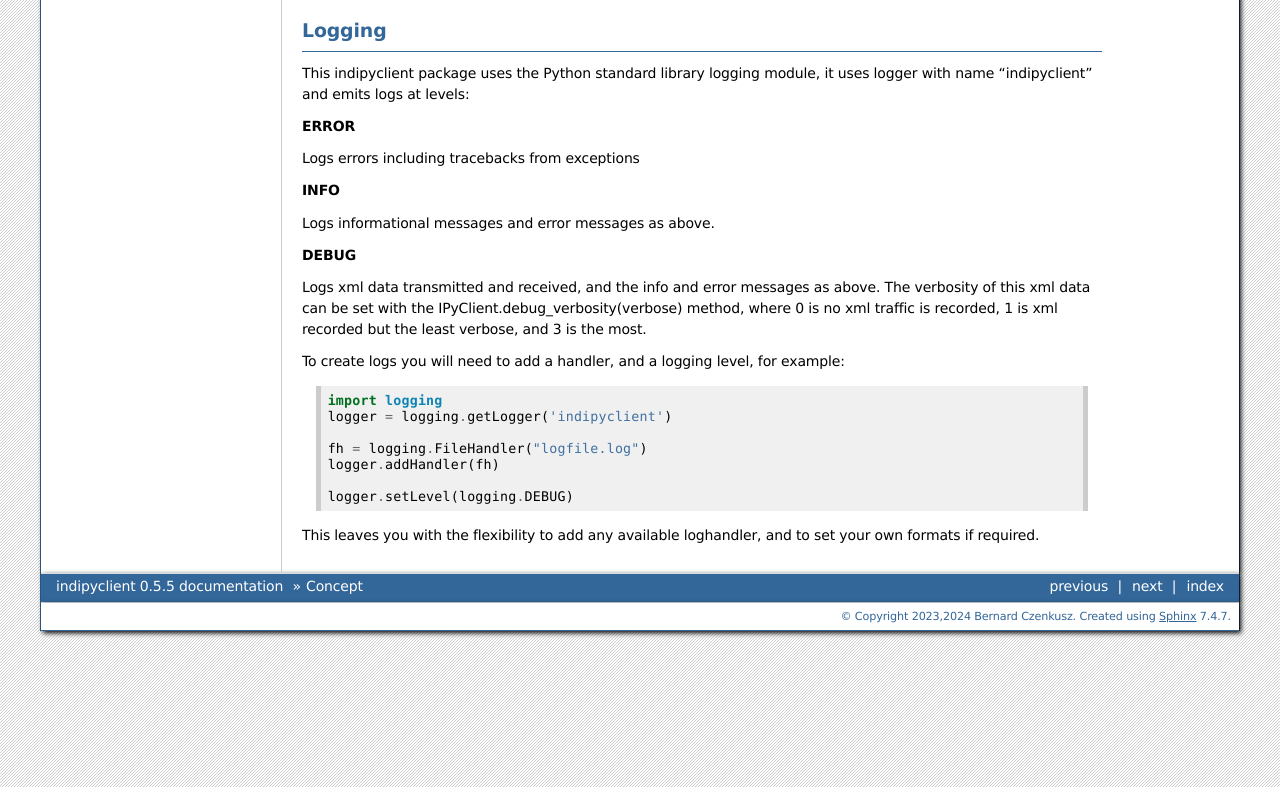
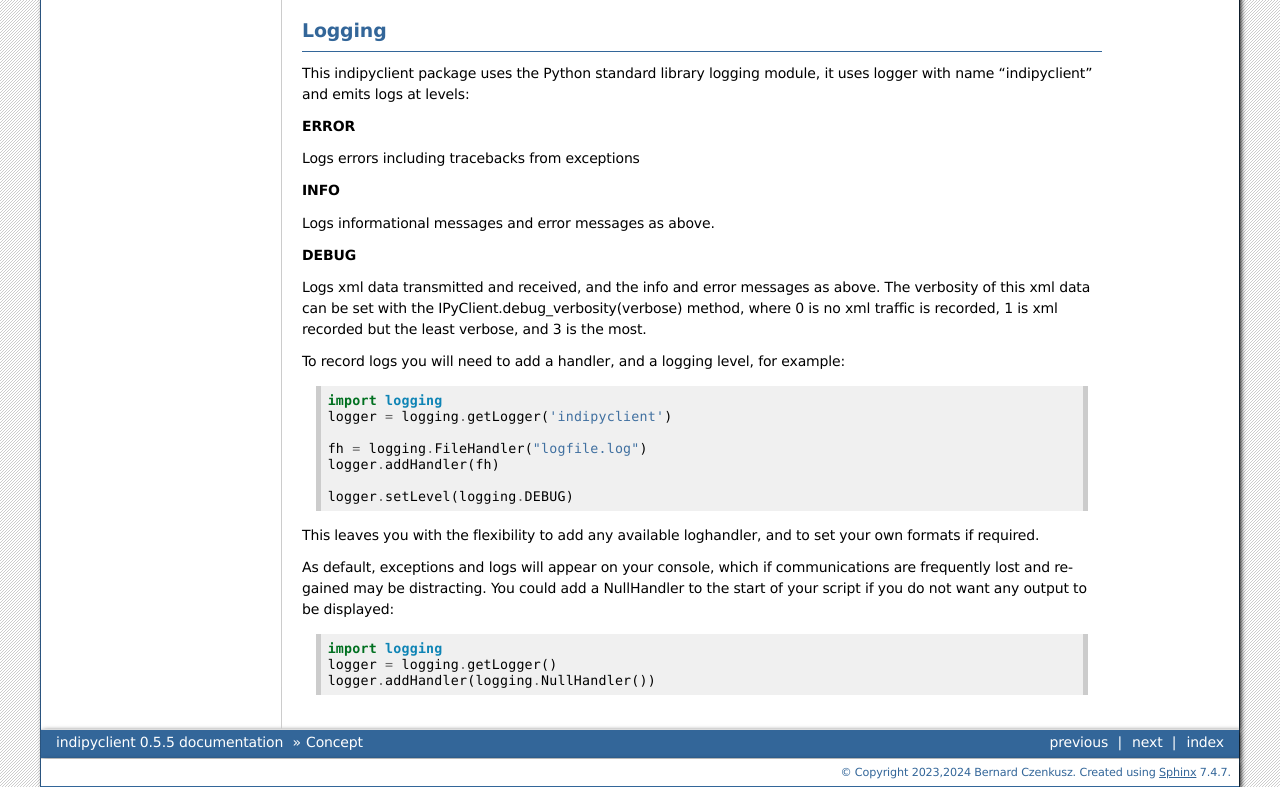
Before and after one commit to bernie-skipole/indipyclient, a Sphinx documentation site: the page built from docs/source/usage/concept.rst, in a window 1280 px wide and 900 px high, scrolled down 3204 px, cut to the strip 113-900 px from the top of the window. Built offline with Sphinx 7.4.7, drawn with Linux system fonts in a browser that asks for light colours.

Commit message:
doc changes

```diff
--- a/docs/source/usage/concept.rst
+++ b/docs/source/usage/concept.rst
@@ -162,7 +162,7 @@ Logs informational messages and error messages as above.
 
 Logs xml data transmitted and received, and the info and error messages as above. The verbosity of this xml data can be set with the IPyClient.debug_verbosity(verbose) method, where 0 is no xml traffic is recorded, 1 is xml recorded but the least verbose, and 3 is the most.
 
-To create logs you will need to add a handler, and a logging level, for example::
+To record logs you will need to add a handler, and a logging level, for example::
 
     import logging
     logger = logging.getLogger('indipyclient')
@@ -173,3 +173,9 @@ To create logs you will need to add a handler, and a logging level, for example:
     logger.setLevel(logging.DEBUG)
 
 This leaves you with the flexibility to add any available loghandler, and to set your own formats if required.
+
+As default, exceptions and logs will appear on your console, which if communications are frequently lost and regained may be distracting. You could add a NullHandler to the start of your script if you do not want any output to be displayed::
+
+    import logging
+    logger = logging.getLogger()
+    logger.addHandler(logging.NullHandler())
```
